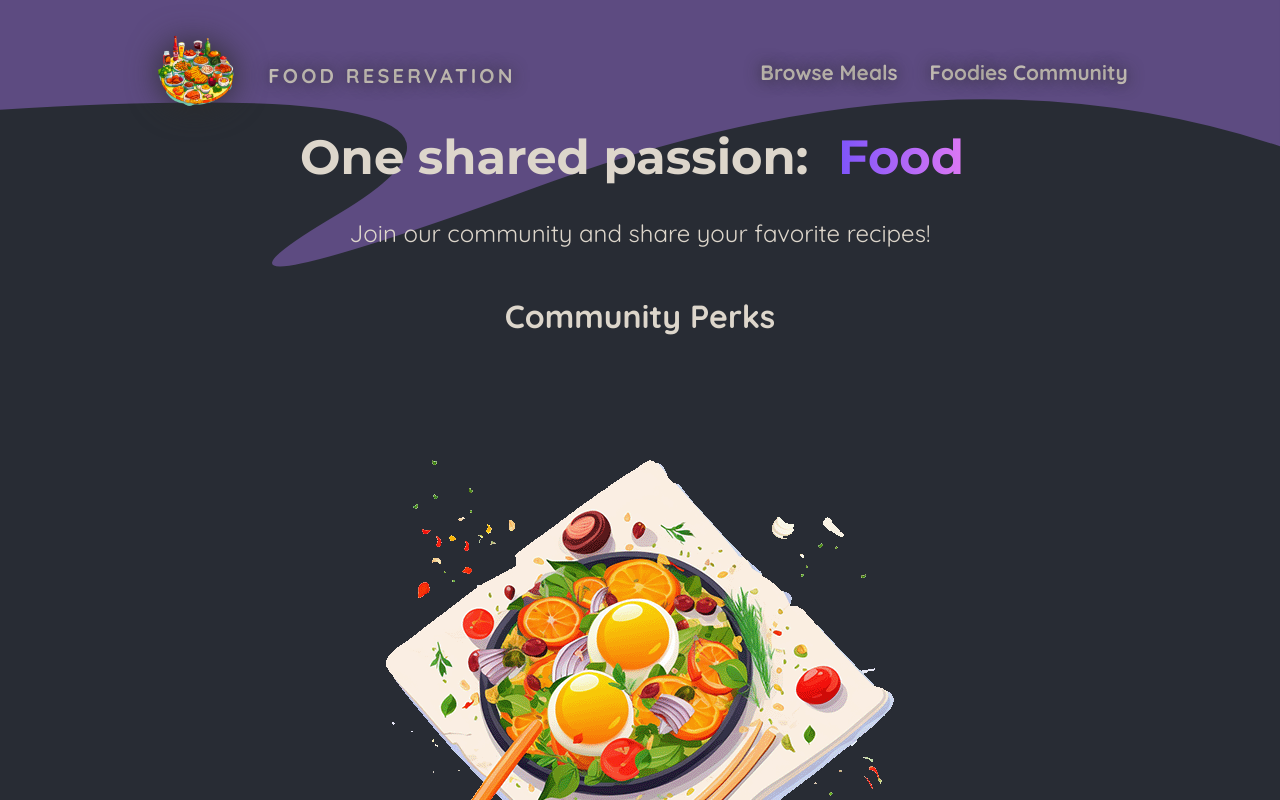
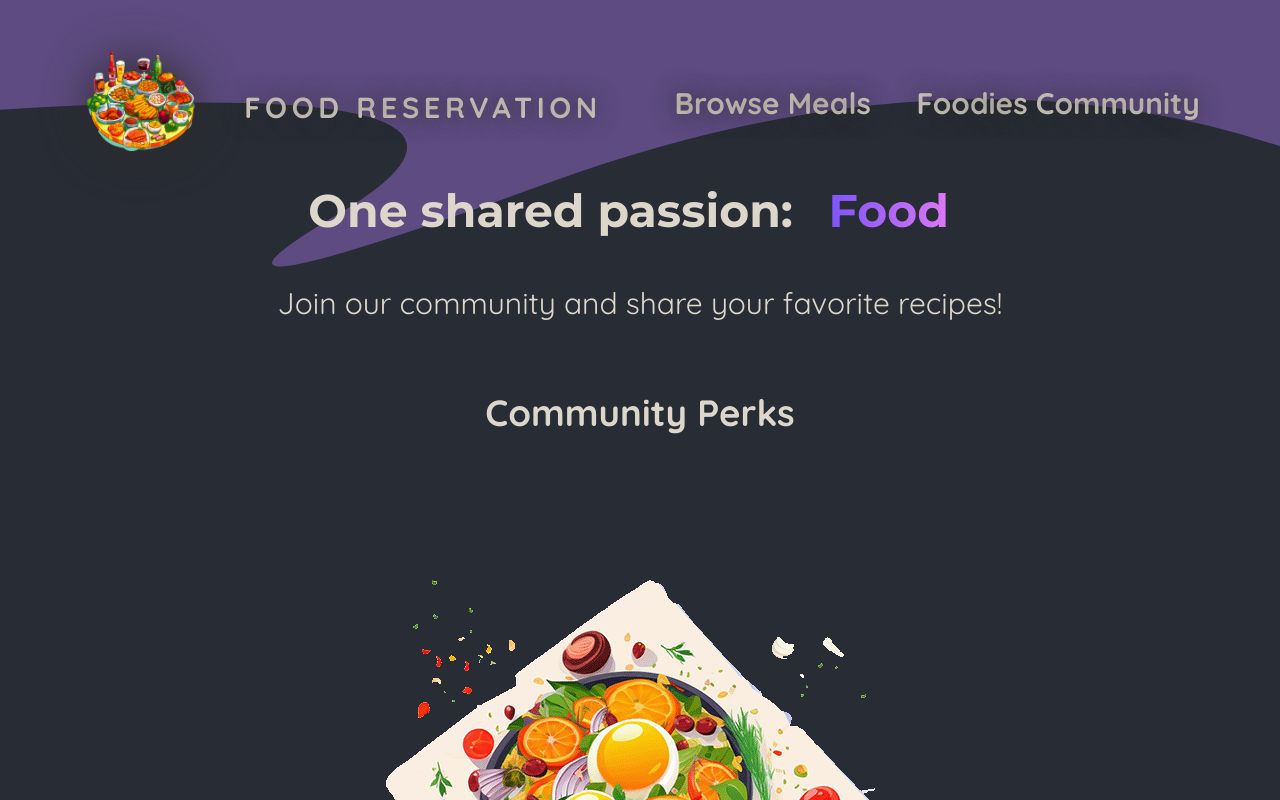
Before and after one commit to Hesam-javadiun/next-food-sharing, a Next.js app: page /community in a window 1280 px wide. Shown: the top 800 px of the page. Built offline with nearby package versions, Linux system fonts and the light colour scheme.

Commit message:
fluid typography and size context added

```diff
--- a/app/(application)/page.module.css
+++ b/app/(application)/page.module.css
@@ -21,7 +21,7 @@
   display: flex;
   flex-direction: column;
   font-variant: all-small-caps;
-  font-size: 2.5rem;
+  /* font-size: 2.5rem; */
 }
 
 .titleContainer p {
--- a/app/globals.css
+++ b/app/globals.css
@@ -1,4 +1,12 @@
-@import url('https://fonts.googleapis.com/css2?family=Quicksand:wght@400;600;700&family=Montserrat:wght@400;700&display=swap');
+@import url("https://fonts.googleapis.com/css2?family=Quicksand:wght@400;600;700&family=Montserrat:wght@400;700&display=swap");
+
+/* enum Sizes {
+  SMALL = 576,
+  MEDIUM = 768, 16
+  LARGE = 992, 20
+  XLARGE = 1200, 21
+  XXLARGE = 1400, 23
+} */
 
 *,
 *::before,
@@ -6,22 +14,30 @@
   box-sizing: border-box;
   padding: 0;
   margin: 0;
+  font-size: 1rem;
 }
 
 :root {
-  font-family: 'Quicksand', sans-serif;
+  font-family: "Quicksand", sans-serif;
+
+  /*
+  to understand where this came from read this:
+  https://www.smashingmagazine.com/2022/01/modern-fluid-typography-css-clamp/
+  you can use this tool calculate fluid typography
+  https://modern-fluid-typography.vercel.app/
+  */
+  font-size: clamp(1rem, 1vw + 0.63rem, 1.5rem);
 
   --background-color: #282c34;
   --purple-color-light: #dd78f4;
   --purple-color: #7d54fa;
-  --purple-color-deep:#5d4b81;
-  --purple-color-deeper:rgb(181, 0, 252);
-  --purple-color-light-and-dark:rgb(100, 93, 106);
+  --purple-color-deep: #5d4b81;
+  --purple-color-deeper: rgb(181, 0, 252);
+  --purple-color-light-and-dark: rgb(100, 93, 106);
   --input-background-color: #1c2027;
   --error-text-color: rgb(244, 96, 96);
   --white-text-color: #ddd6cb;
 }
-
 
 body {
   background: radial-gradient(var(--background-color), var(--background-color));
@@ -30,7 +46,7 @@ body {
   overflow-y: auto;
 }
 
-h1 {
+/* h1 {
   font-size: 3rem;
   font-family: "Montserrat", sans-serif;
   color: var(--white-text-color);
@@ -39,11 +55,31 @@ h1 {
 h2 {
   font-size: 2rem;
   color: var(--white-text-color);
+} */
+
+
+h1 {
+  font-size: 2rem;
+
+  font-family: "Montserrat", sans-serif;
+  color: var(--white-text-color);
+}
+
+h2 {
+  font-size: 1.6rem;
+  color: var(--white-text-color);
+}
+
+h3 {
+  font-size: 1.3rem;
 }
 
 p {
+  /* font-size: 1.5rem; */
   font-size: 1.5rem;
   color: var(--white-text-color);
+  font-size: clamp(1rem, 1vw + 0.75rem, 2.25rem);
+
 }
 
 a {
@@ -51,11 +87,25 @@ a {
   font-weight: bolder;
 }
 
-/* $medium: 768px;
-$screen-medium-wide: 'only screen and (min-width: #{$medium}) and (max-device-aspect-ratio: 9 / 16)';
+/* enum Sizes {
+  SMALL = 576,
+  MEDIUM = 768,
+  LARGE = 992,
+  XLARGE = 1200,
+  XXLARGE = 1400,
+} */
 
-@media #{$screen-medium-wide} {
-  body {
-    font-size: 20px;
-  }
-} */
+@media (1400px < width) {
+}
+
+@media (1200px < width <1400px) {
+}
+
+@media (992px < width <1200px) {
+}
+
+@media (768px < width <992px) {
+}
+
+@media (576px < width <768px) {
+}
--- a/app/layout.tsx
+++ b/app/layout.tsx
@@ -1,5 +1,6 @@
 import type { Metadata } from "next";
 import "./globals.css";
+import SizeProvider from '@/components/size-provider';
 
 export const metadata: Metadata = {
   title: "Food Reservation",
@@ -8,13 +9,13 @@ export const metadata: Metadata = {
 
 export default function RootLayout({
   children,
-}:{
+}: {
   children: React.ReactNode;
 }) {
   return (
     <html lang="en">
       <body>
-        {children}
+        <SizeProvider>{children}</SizeProvider>
       </body>
     </html>
   );
--- a/components/UI/colored-text/colored-text.module.css
+++ b/components/UI/colored-text/colored-text.module.css
@@ -4,4 +4,5 @@
     color: transparent;
     -webkit-background-clip: text;
     -webkit-text-fill-color: transparent;
+    font-size: 1em;
 }
--- /dev/null
+++ b/components/size-provider/index.ts
@@ -0,0 +1 @@
+export {default} from './size-provider'
--- /dev/null
+++ b/components/size-provider/size-provider.tsx
@@ -0,0 +1,40 @@
+"use client";
+
+import { SizeContext } from "@/context/size-context";
+import { sizes } from "@/utility";
+import { useEffect, useReducer, useState } from "react";
+
+const createSizeState = sizes.generateDeviceStatus();
+
+const reducer = (pervState: ReturnType<typeof createSizeState>) =>
+  createSizeState();
+
+const SizeProvider = function ({ children }: { children: React.ReactNode }) {
+  const [media, resizeDispatch] = useReducer(reducer, null, createSizeState);
+
+  const [countNumber, count] = useState(0);
+
+  useEffect(() => {
+    window.onresize = () => {
+      count((countNumber) => ++countNumber);
+    };
+
+    return () => {
+      window.onresize = null;
+    };
+  }, []);
+
+  useEffect(() => {
+    const timeoutId = setTimeout(() => {
+      resizeDispatch();
+    }, 200);
+
+    return () => {
+      clearTimeout(timeoutId);
+    };
+  }, [countNumber]);
+
+  return <SizeContext.Provider value={media}>{children}</SizeContext.Provider>;
+};
+
+export default SizeProvider;
--- /dev/null
+++ b/context/size-context.ts
@@ -0,0 +1,4 @@
+import { sizes } from "@/utility";
+import React from "react";
+const createSizesState = sizes.generateDeviceStatus();
+export const SizeContext = React.createContext(createSizesState());
--- a/utility/index.ts
+++ b/utility/index.ts
@@ -1,5 +1,7 @@
 import Hash from './hash';
 import Validation from './validation';
+import Sizes from './sizes';
 
 export const hash = new Hash();
 export const validation = new Validation();
+export const sizes = new Sizes();
--- /dev/null
+++ b/utility/sizes.ts
@@ -0,0 +1,48 @@
+enum Sizes {
+  SMALL = 576,
+  MEDIUM = 768,
+  LARGE = 992,
+  XLARGE = 1200,
+  XXLARGE = 1400,
+}
+
+export type SizesStateType = {
+  isSmallDevice: boolean;
+  isMediumDevice: boolean;
+  isLargeDevice: boolean;
+  isXLargeDevice: boolean;
+  isXXLargeDevice: boolean;
+};
+
+class SizesUtility {
+
+  private checkDimension(breakpoint: Sizes, deviceSize: number) {
+    return deviceSize <= breakpoint;
+  }
+
+  // private createLayoutState(): SizesStateType {
+  //   return {
+  //     isSmall: matchMedia(`(max-width: ${Sizes.SMALL}px)`).matches,
+  //     isSmallDevice: this.checkDimension(this.sizes.SMALL, width),
+  //     isMediumDevice: this.checkDimension(this.sizes.MEDIUM, width),
+  //     isLargeDevice: this.checkDimension(this.sizes.LARGE, width),
+  //     isXLargeDevice: this.checkDimension(this.sizes.XLARGE, width),
+  //     isXXLargeDevice: this.checkDimension(this.sizes.XXLARGE, width),
+  //   };
+  // }
+  private createSizeState(): SizesStateType {
+    return {
+      isSmallDevice: matchMedia(`(max-width: ${Sizes.SMALL}px)`).matches,
+      isMediumDevice: matchMedia(`(max-width: ${Sizes.MEDIUM}px)`).matches,
+      isLargeDevice: matchMedia(`(max-width: ${Sizes.LARGE}px)`).matches,
+      isXLargeDevice: matchMedia(`(max-width: ${Sizes.XLARGE}px)`).matches,
+      isXXLargeDevice: matchMedia(`(max-width: ${Sizes.XXLARGE}px)`).matches,
+    };
+  }
+
+  generateDeviceStatus(): () => SizesStateType {
+    return this.createSizeState.bind(null);
+  }
+}
+
+export default SizesUtility;
```
Also changed, not shown: app/(authentication)/auth/page.tsx (+42 -1 lines), components/authentication-form/authentication-form.tsx (+15 -37 lines).
